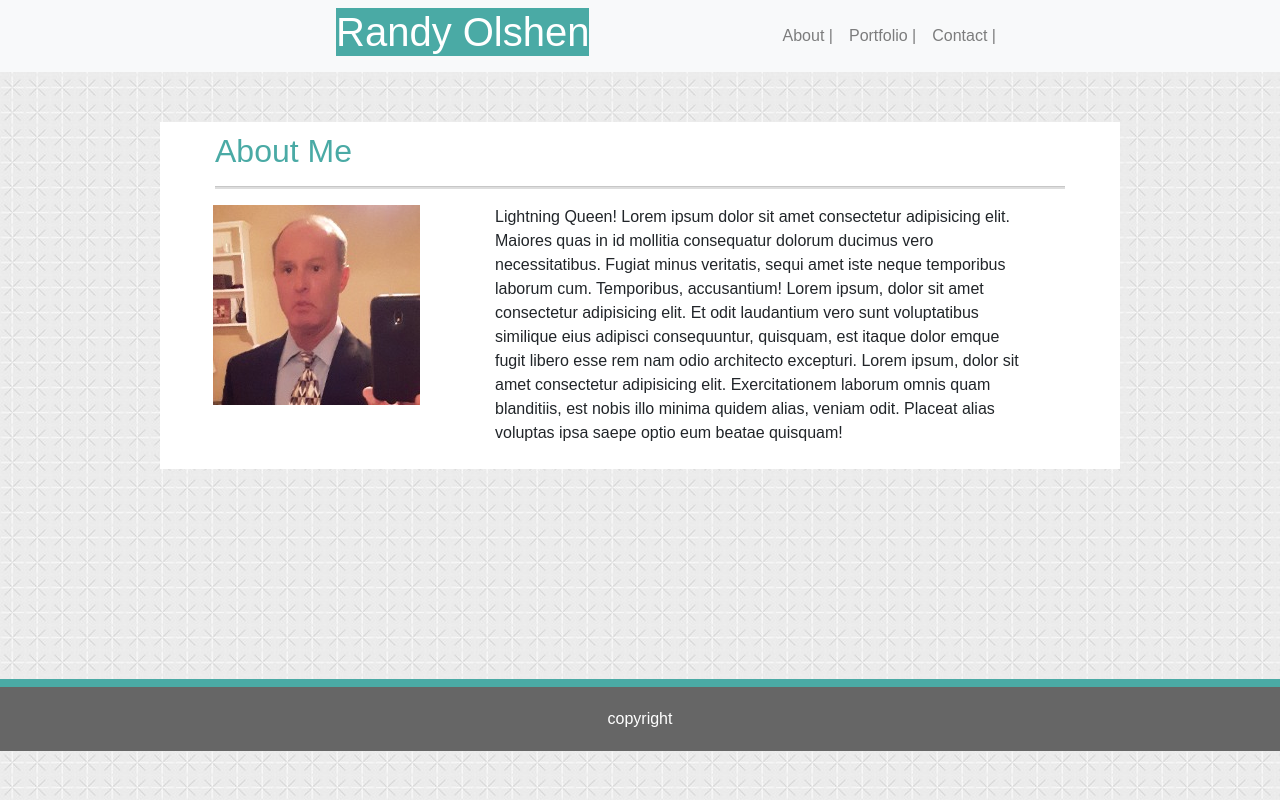
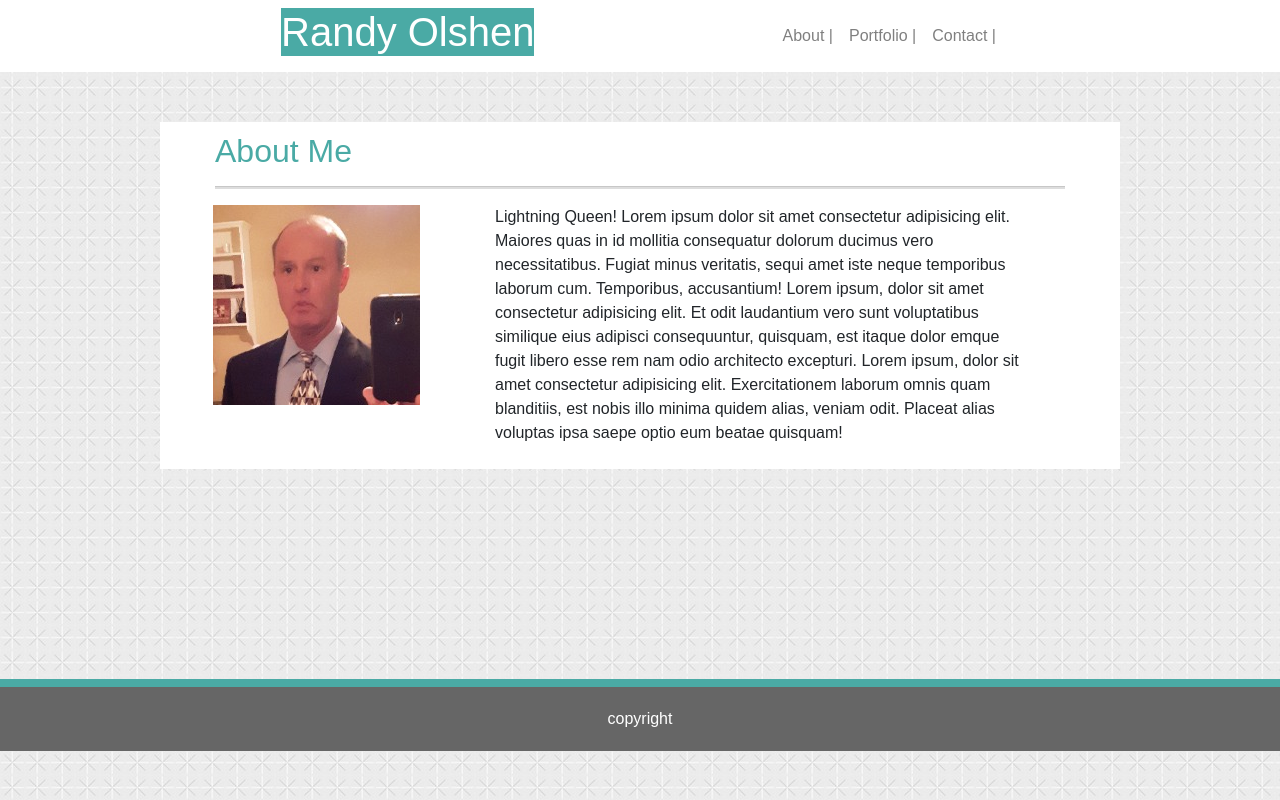
Before and after one commit to rolshen/w2assets, a plain HTML site: page index.html in a window 1280 px wide. Drawn offline with nearby package versions, Linux system fonts and the light colour scheme; files that its build step writes are made by us from their sources.

Commit message:
change navbar color

```diff
--- a/style.css
+++ b/style.css
@@ -12,7 +12,11 @@ h1 {
     margin: auto0px auto;
     background-color: #4aaaa5;
     color: #ffffff;
-    margin-left: 320px;
+    margin-left: 265px;
+}
+
+.navbar {
+    background-color: #ffffff !important;
 }
 
 .navbar-nav {
```
